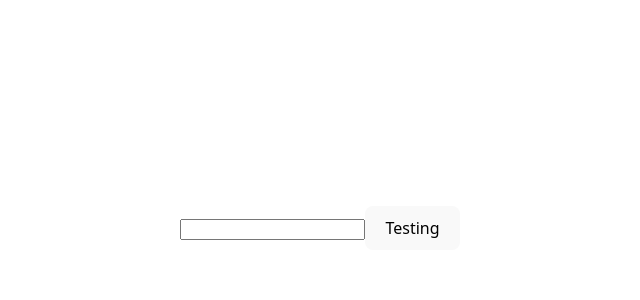
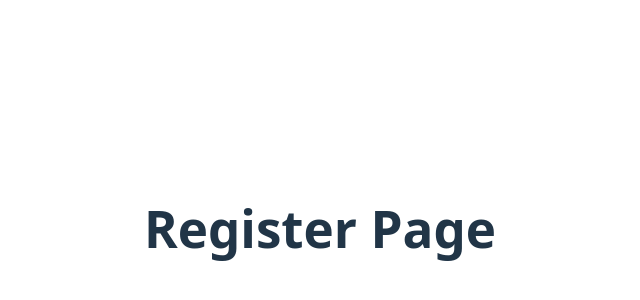
Before and after one commit to michaelbennieUFL/Team-Vie, a React (Vite) app in the folder client/: page /register in a window 1280 px wide. Shown: the part 172-472 px from the top of the page, without its empty margins (320-960 px from the left). Built offline with nearby package versions, Linux system fonts and the light colour scheme.

Commit message:
setup basic routing and placeholder pages for frontend

```diff
--- a/client/package.json
+++ b/client/package.json
@@ -11,7 +11,8 @@
   },
   "dependencies": {
     "react": "^19.2.0",
-    "react-dom": "^19.2.0"
+    "react-dom": "^19.2.0",
+    "react-router-dom": "^7.13.0"
   },
   "devDependencies": {
     "@eslint/js": "^9.39.1",
--- a/client/src/App.tsx
+++ b/client/src/App.tsx
@@ -1,12 +1,22 @@
 import './App.css'
+import { BrowserRouter as Router, Routes, Route } from 'react-router-dom';
+import Dashboard from './pages/Dashboard';
+import Login from './pages/Login';
+import Register from './pages/Register';
 
+// Main App Component that sets up routing for the application
 function App() {
   return (
-    <div>
-      <input type="text" />
-      <button>Testing</button>
-    </div>
-  )
+    <Router>
+      <Routes>
+        <Route path="/login" element={<Login />} />
+        <Route path="/register" element={<Register />} />
+        <Route path="/dashboard" element={<Dashboard />} />
+        <Route path="/" element={<Login />} /> {/* Default route redirects to Login */}
+      </Routes>
+    </Router>
+
+  );
 }
 
 export default App
--- /dev/null
+++ b/client/src/pages/Dashboard.tsx
@@ -0,0 +1,9 @@
+
+
+export default function Dashboard() {
+    return (
+        <div>
+        <h1>Dashboard</h1>
+        </div>
+    )
+}
--- /dev/null
+++ b/client/src/pages/Login.tsx
@@ -0,0 +1,8 @@
+
+export default function Login() {
+    return(
+        <div>
+        <h1>Login Page</h1>
+        </div>
+    )
+}
--- /dev/null
+++ b/client/src/pages/Register.tsx
@@ -0,0 +1,9 @@
+
+
+export default function Register() {
+    return (
+        <div>
+        <h1>Register Page</h1>
+        </div>
+    );
+}
```
Also changed, not shown: 1 other file (tests, documents, lock files or other folders).
